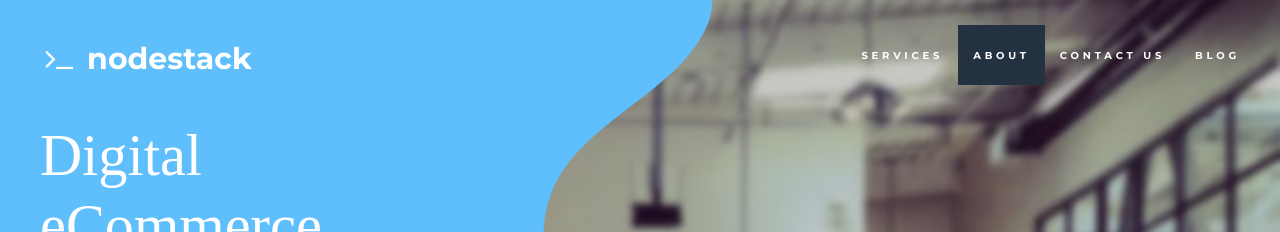
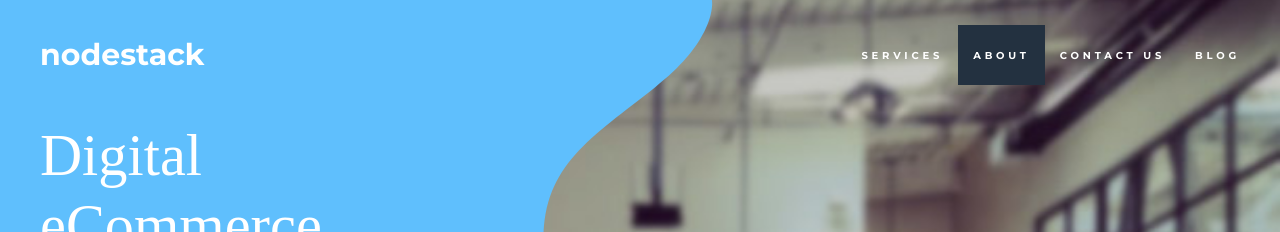
Before and after one commit to nodestack/nodestack.github.io, a Jekyll site: the page built from index.html, in a window 1280 px wide. Shown: the top 232 px of the page. Built offline with Jekyll 4.4.1, drawn with Linux system fonts in a browser that asks for light colours; some web fonts are replaced.

Commit message:
Update nav.html

```diff
--- a/_includes/nav.html
+++ b/_includes/nav.html
@@ -9,7 +9,7 @@
                     <span class="icon-bar"></span>
                     <span class="icon-bar"></span>
                 </button>
-                <a class="navbar-brand" href="#page-top"><i class="fa fa-fw fa-terminal"></i> nodestack</a>
+                <a class="navbar-brand" href="#page-top">nodestack</a>
             </div>
 
             <!-- Collect the nav links, forms, and other content for toggling -->
```
